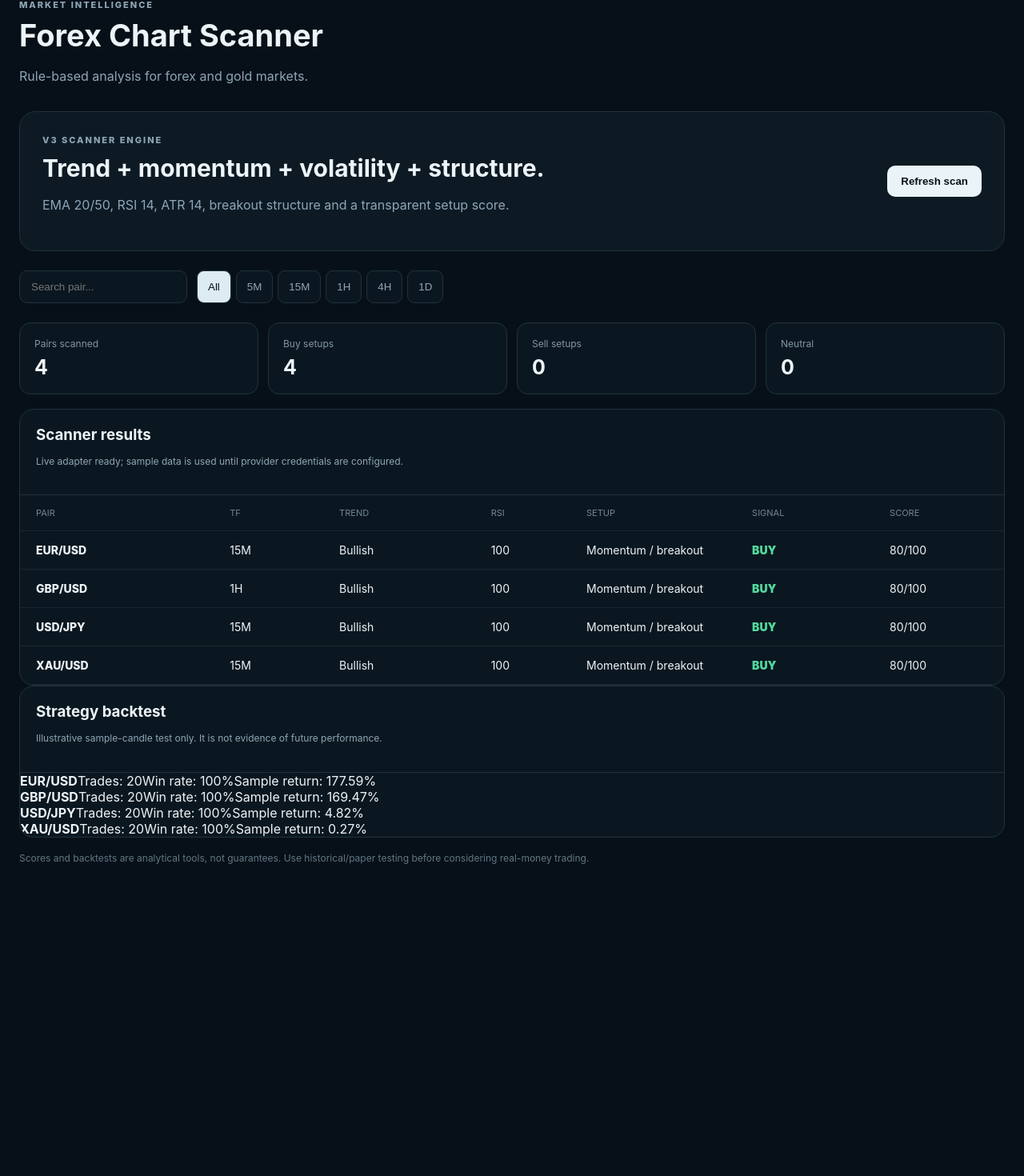
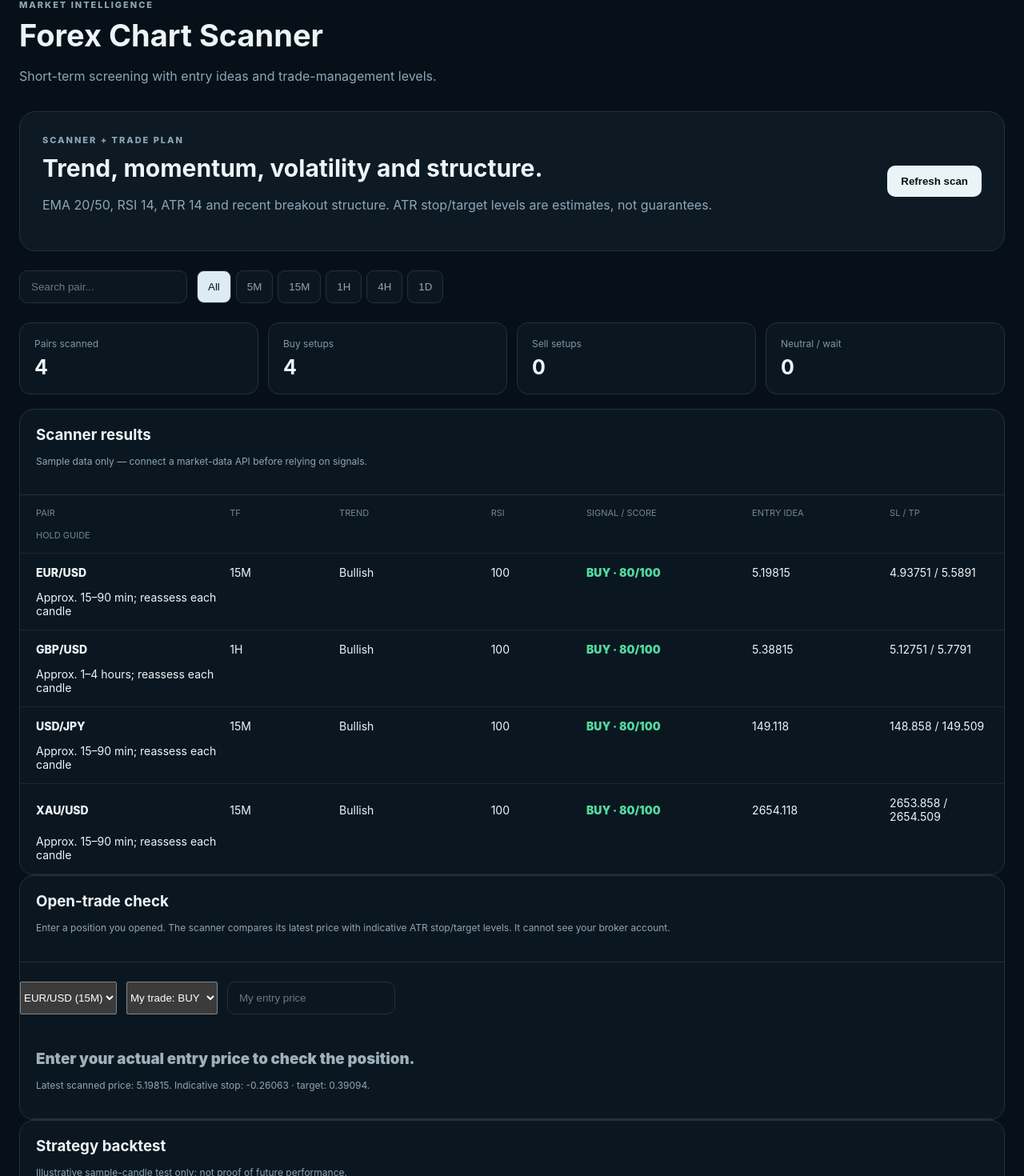
Before and after one commit to alpsg90-sketch/forex-chart-scanner, a Next.js app: page / in a window 1280 px wide. Shown: the part 35-1505 px from the top of the page at 80% size. Before the commit the page ends 1165 px from the top, so only its background shows below. Built offline with nearby package versions, Linux system fonts and the light colour scheme; no server answers.

Commit message:
Display entry stop target hold and trade check

```diff
--- a/app/page.js
+++ b/app/page.js
@@ -1,24 +1,28 @@
 "use client";
 import {useEffect,useMemo,useState} from "react";
-
 export default function Home(){
-  const[tf,setTf]=useState("All"),[q,setQ]=useState(""),[rows,setRows]=useState([]),[loading,setLoading]=useState(true),[backtest,setBacktest]=useState(null);
-
-  async function load(){
-    setLoading(true);
-    try{const d=await (await fetch("/api/scan",{cache:"no-store"})).json();setRows(d.results||[])}finally{setLoading(false)}
-  }
-  async function loadBacktest(){setBacktest(await (await fetch("/api/backtest",{cache:"no-store"})).json())}
-  useEffect(()=>{load();loadBacktest()},[]);
-  const filtered=useMemo(()=>rows.filter(r=>(tf==="All"||r.tf===tf)&&r.pair.toLowerCase().includes(q.toLowerCase())),[rows,tf,q]);
-
-  return <main className="shell">
-    <header><div className="eyebrow">MARKET INTELLIGENCE</div><h1>Forex Chart Scanner</h1><p>Rule-based analysis for forex and gold markets.</p></header>
-    <section className="hero"><div><div className="eyebrow">V3 SCANNER ENGINE</div><h2>Trend + momentum + volatility + structure.</h2><p>EMA 20/50, RSI 14, ATR 14, breakout structure and a transparent setup score.</p></div><button onClick={load}>Refresh scan</button></section>
-    <section className="controls"><input placeholder="Search pair..." value={q} onChange={e=>setQ(e.target.value)}/><div className="tabs">{["All","5M","15M","1H","4H","1D"].map(x=><button className={tf===x?"active":""} key={x} onClick={()=>setTf(x)}>{x}</button>)}</div></section>
-    <section className="stats"><div><span>Pairs scanned</span><strong>{filtered.length}</strong></div><div><span>Buy setups</span><strong>{filtered.filter(x=>x.signal==="BUY").length}</strong></div><div><span>Sell setups</span><strong>{filtered.filter(x=>x.signal==="SELL").length}</strong></div><div><span>Neutral</span><strong>{filtered.filter(x=>x.signal==="NEUTRAL").length}</strong></div></section>
-    <section className="panel"><div className="panelhead"><h3>Scanner results</h3><p>{loading?"Calculating...":"Live adapter ready; sample data is used until provider credentials are configured."}</p></div><div className="table"><div className="tr th"><span>Pair</span><span>TF</span><span>Trend</span><span>RSI</span><span>Setup</span><span>Signal</span><span>Score</span></div>{filtered.map(r=><div className="tr" key={r.pair+r.tf}><span className="pair">{r.pair}</span><span>{r.tf}</span><span>{r.trend}</span><span>{r.rsi}</span><span>{r.setup}</span><span className={"signal "+r.signal.toLowerCase()}>{r.signal}</span><span>{r.score}/100</span></div>)}</div></section>
-    <section className="panel backtest"><div className="panelhead"><h3>Strategy backtest</h3><p>Illustrative sample-candle test only. It is not evidence of future performance.</p></div>{backtest&&<div className="backgrid">{backtest.results.map(r=><div className="bt" key={r.pair}><strong>{r.pair}</strong><span>Trades: {r.tradeCount}</span><span>Win rate: {r.winRate}%</span><span>Sample return: {r.totalReturn}%</span></div>)}</div>}</section>
-    <footer>Scores and backtests are analytical tools, not guarantees. Use historical/paper testing before considering real-money trading.</footer>
-  </main>
+ const[tf,setTf]=useState("All"),[q,setQ]=useState(""),[rows,setRows]=useState([]),[loading,setLoading]=useState(true),[backtest,setBacktest]=useState(null);
+ const[tradePair,setTradePair]=useState("EUR/USD"),[tradeSide,setTradeSide]=useState("BUY"),[entry,setEntry]=useState("");
+ async function load(){setLoading(true);try{const d=await(await fetch("/api/scan",{cache:"no-store"})).json();setRows(d.results||[])}finally{setLoading(false)}}
+ async function loadBacktest(){setBacktest(await(await fetch("/api/backtest",{cache:"no-store"})).json())}
+ useEffect(()=>{load();loadBacktest()},[]);
+ const filtered=useMemo(()=>rows.filter(r=>(tf==="All"||r.tf===tf)&&r.pair.toLowerCase().includes(q.toLowerCase())),[rows,tf,q]);
+ const managed=rows.find(r=>r.pair===tradePair), price=managed?.currentPrice, e=Number(entry), risk=managed?.atr*1.2;
+ const stop=tradeSide==="BUY"?e-risk:e+risk, target=tradeSide==="BUY"?e+risk*1.5:e-risk*1.5;
+ let advice="Enter your actual entry price to check the position.",tone="neutral";
+ if(entry.trim()&&Number.isFinite(e)&&e>0&&Number.isFinite(price)){
+  if((tradeSide==="BUY"&&price<=stop)||(tradeSide==="SELL"&&price>=stop)){advice="CLOSE — stop-loss level reached.";tone="sell"}
+  else if((tradeSide==="BUY"&&price>=target)||(tradeSide==="SELL"&&price<=target)){advice="CLOSE — take-profit level reached.";tone="buy"}
+  else if(managed?.signal===(tradeSide==="BUY"?"SELL":"BUY")&&managed.score>=68){advice="CAUTION — scanner signals the opposite direction. Review/consider closing.";tone="sell"}
+  else{advice="HOLD only while your setup remains valid. Recheck each candle; time is not a guaranteed deadline.";tone="buy"}
+ }
+ return <main className="shell">
+ <header><div className="eyebrow">MARKET INTELLIGENCE</div><h1>Forex Chart Scanner</h1><p>Short-term screening with entry ideas and trade-management levels.</p></header>
+ <section className="hero"><div><div className="eyebrow">SCANNER + TRADE PLAN</div><h2>Trend, momentum, volatility and structure.</h2><p>EMA 20/50, RSI 14, ATR 14 and recent breakout structure. ATR stop/target levels are estimates, not guarantees.</p></div><button onClick={load}>Refresh scan</button></section>
+ <section className="controls"><input placeholder="Search pair..." value={q} onChange={e=>setQ(e.target.value)}/><div className="tabs">{["All","5M","15M","1H","4H","1D"].map(x=><button className={tf===x?"active":""} key={x} onClick={()=>setTf(x)}>{x}</button>)}</div></section>
+ <section className="stats"><div><span>Pairs scanned</span><strong>{filtered.length}</strong></div><div><span>Buy setups</span><strong>{filtered.filter(x=>x.signal==="BUY").length}</strong></div><div><span>Sell setups</span><strong>{filtered.filter(x=>x.signal==="SELL").length}</strong></div><div><span>Neutral / wait</span><strong>{filtered.filter(x=>x.signal==="NEUTRAL").length}</strong></div></section>
+ <section className="panel"><div className="panelhead"><h3>Scanner results</h3><p>{loading?"Calculating...":rows.some(r=>r.source==="live")?"Live candles connected.":"Sample data only — connect a market-data API before relying on signals."}</p></div><div className="table"><div className="tr th"><span>Pair</span><span>TF</span><span>Trend</span><span>RSI</span><span>Signal / score</span><span>Entry idea</span><span>SL / TP</span><span>Hold guide</span></div>{filtered.map(r=><div className="tr" key={r.pair+r.tf}><span className="pair">{r.pair}</span><span>{r.tf}</span><span>{r.trend}</span><span>{r.rsi}</span><span className={"signal "+r.signal.toLowerCase()}>{r.signal} · {r.score}/100</span><span>{r.tradePlan?r.tradePlan.entry:"Wait"}</span><span>{r.tradePlan?r.tradePlan.stopLoss+" / "+r.tradePlan.takeProfit:"—"}</span><span>{r.holdEstimate}</span></div>)}</div></section>
+ <section className="panel backtest"><div className="panelhead"><h3>Open-trade check</h3><p>Enter a position you opened. The scanner compares its latest price with indicative ATR stop/target levels. It cannot see your broker account.</p></div><div className="controls"><select value={tradePair} onChange={e=>setTradePair(e.target.value)}>{rows.map(r=><option key={r.pair} value={r.pair}>{r.pair} ({r.tf})</option>)}</select><select value={tradeSide} onChange={e=>setTradeSide(e.target.value)}><option value="BUY">My trade: BUY</option><option value="SELL">My trade: SELL</option></select><input type="number" step="any" placeholder="My entry price" value={entry} onChange={e=>setEntry(e.target.value)}/></div><div className="panelhead"><h3 className={"signal "+tone}>{advice}</h3><p>{managed&&Number.isFinite(price)?"Latest scanned price: "+price+". Indicative stop: "+(Number.isFinite(stop)?stop.toFixed(5):"—")+" · target: "+(Number.isFinite(target)?target.toFixed(5):"—")+".":"No price available."}</p></div></section>
+ <section className="panel backtest"><div className="panelhead"><h3>Strategy backtest</h3><p>Illustrative sample-candle test only; not proof of future performance.</p></div>{backtest&&<div className="backgrid">{backtest.results.map(r=><div className="bt" key={r.pair}><strong>{r.pair}</strong><span>Trades: {r.tradeCount}</span><span>Win rate: {r.winRate}%</span><span>Sample return: {r.totalReturn}%</span></div>)}</div>}</section>
+ <footer>Educational analytics only. No trades are placed. Verify live quotes, spread, sizing and risk; never use sample prices for live decisions.</footer></main>
 }
```
